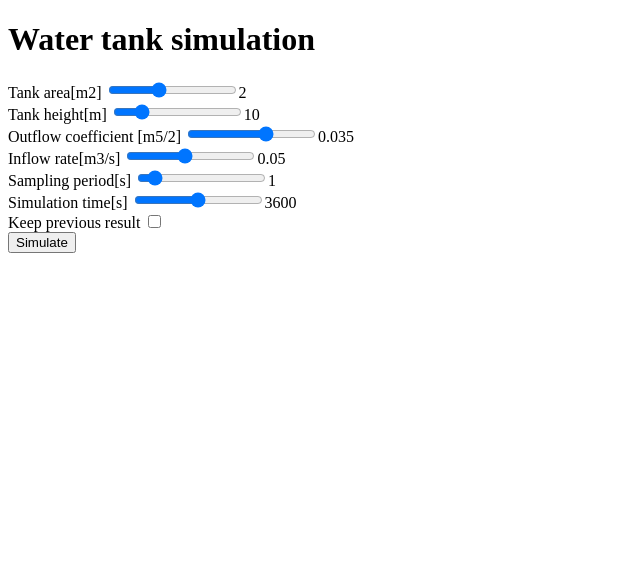
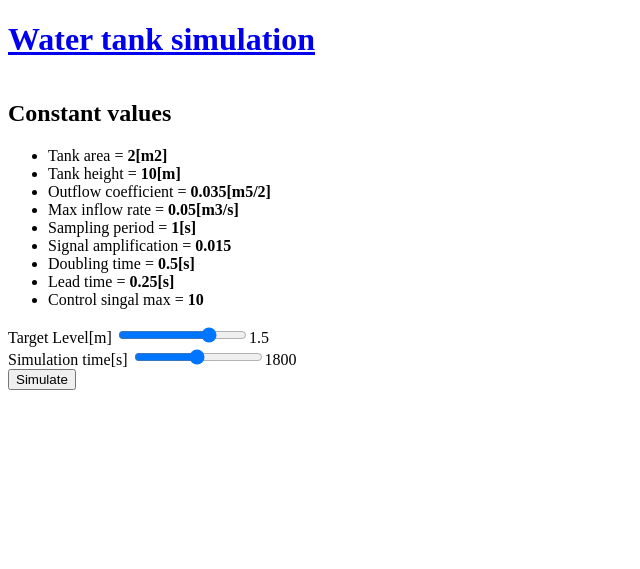
Before and after one commit to Quattro-Bajeena/Automatyka, a Flask app: page / in a window 1280 px wide. Shown: the top 569 px of the page, without its empty margins (0-640 px from the left). Run offline with Flask 2, Linux system fonts and the light colour scheme.

Commit message:
completed PID controller and its website

```diff
--- /dev/null
+++ b/static/styles/index.css
@@ -0,0 +1,7 @@
+
+#content{
+    display: grid;
+    grid-template-columns: 400px 1fr;
+    grid-template-rows: 1fr 1fr;
+    grid-auto-flow: column;
+}
--- a/templates/index.html
+++ b/templates/index.html
@@ -3,38 +3,66 @@
 <title>Automatyka - index</title>
 {% endblock %}
 
+{% block css %}
+<link rel="stylesheet" type="text/css" href="{{url_for('static', filename='styles/index.css')}}">
+{% endblock %}
+
 {% block main %}
 
+<header>
+    <h1><a href="{{url_for('index')}}">Water tank simulation</a></h1>
+</header>
+<div id="content">
 
-<h1>Water tank simulation</h1>
-<form id="water-tank" name="water-tank-data" action="{{url_for('water_tank_simulation')}}" method="POST">
-    <label for="data-area">Tank area[m2]</label>
-    <input type="range" name="tank-area" id="data-area" oninput="this.nextElementSibling.value = this.value" min="0.1" max="5" step="0.1" value="2"><output>2</output><br>
-
-    <label for="data-height">Tank height[m]</label>
-    <input type="range" name="tank-height" id="data-height" oninput="this.nextElementSibling.value = this.value" min="1" max="50" step="1" value="10"><output>10</output><br>
-
-    <label for="data-outflow-coef">Outflow coefficient [m5/2]</label>
-    <input type="range" name="outflow-coef" id="data-outflow-coef" oninput="this.nextElementSibling.value = this.value" min="0.010" max="0.05" step="0.005" value="0.035"><output>0.035</output><br>
-
-    <label for="data-inflow-rate">Inflow rate[m3/s]</label>
-    <input type="range" name="inflow-rate" id="data-inflow-rate" oninput="this.nextElementSibling.value = this.value" min="0.01"  max="0.1" step="0.005" value="0.05"><output>0.05</output><br>
-
-    <label for="data-sampling-period">Sampling period[s]</label>
-    <input type="range" name="sampling-period" id="data-sampling-period" oninput="this.nextElementSibling.value = this.value" min="0.1" max="10" step="0.1" value="1"><output>1</output><br>
+<div id="data">
+    {% if plot_name %}
+    <h2>Variables</h2>
+    <ul>
+        <li>Target level:<b>{{target_level}}[m]</b> </li>
+        <li>Simulation time: <b>{{simulation_time}}[s]</b> </li>
+    </ul>
+    {% endif %}
+    <h2>Constant values</h2>
+    <ul>
+        <li>Tank area = <b>2[m2]</b></li>
+        <li>Tank height = <b>10[m]</b></li>
+        <li>Outflow coefficient = <b>0.035[m5/2]</b></li>
+        <li>Max inflow rate = <b>0.05[m3/s]</b></li>
+        <li>Sampling period = <b>1[s]</b></li>
+        <li>Signal amplification = <b>0.015</b></li>
+        <li>Doubling time = <b>0.5[s]</b></li>
+        <li>Lead time = <b>0.25[s]</b></li>
+        <li>Control singal max = <b>10</b></li>
+    </ul>
+</div>
+<form id="water-tank" name="water-tank-data" action="{{url_for('water_tank_simulation')}}" method="GET">
+    <label for="target-level">Target Level[m]</label>
+    <input type="range" name="target-level" id="target-level" oninput="this.nextElementSibling.value = this.value" min="0.1" max="2" step="0.1" value="1.5"><output>1.5</output><br>
 
     <label for="data-simulation-time">Simulation time[s]</label>
-    <input type="range" name="simulation-time" id="data-simulation-time" oninput="this.nextElementSibling.value = this.value" min="60" max="7200" step="10" value="3600"><output>3600</output><br>
-
-    <label for="keep-result">Keep previous result</label>
-    <input type="checkbox" id="keep-result" name="keep-result"><br>
+    <input type="range" name="simulation-time" id="data-simulation-time" oninput="this.nextElementSibling.value = this.value" min="60" max="3600" step="10" value="1800"><output>1800</output><br>
 
     <button>Simulate</button>
 </form>
 
-{% if plot_filename %}
-<img src="{{url_for('show_plot', filename=plot_filename)}}">
+{% if plot_name %}
+<div id="plot">
+    <img src="{{url_for('show_plot', filename=plot_name)}}">
+</div>
+
+<div id="quality">
+    <h2>Quality indicators</h2>
+    <ul>
+        <li>Final error: <b>{{quality_indicators["final_error"]}}[m]</b></li>
+        <li>Overshoot: <b>{{quality_indicators["overshoot"]}}[%]</b></li>
+        <li>Regulation time: <b>{{quality_indicators["regulation_time"]}}[s]</b> </li>
+        <li>Integral Regulation Accuracy Indicator (I|e|): <b>{{quality_indicators["Ie"]}}</b></li>
+        <li>Integral Regulation Accuracy Indicator (Ie^2): <b>{{quality_indicators["Ie2"]}}</b></li>
+        <li>Integral regulatory cost indicator (I|u|): <b>{{quality_indicators["Iu"]}}</b></li>
+        <li>Integral regulatory cost indicator (Iu^2): <b>{{quality_indicators["Iu2"]}}</b></li>
+    </ul>
+</div>
 {% endif %}
 
-
+</div>
 {% endblock %}
--- a/wsgi.py
+++ b/wsgi.py
@@ -2,18 +2,32 @@ from flask import Flask, render_template, redirect, url_for, send_from_directory
 from pathlib import Path
 
 import water_tank
-
 
 app = Flask(__name__)
 
 PLOT_FOLDER = Path("plots")
 DATA_FOLDER = Path("data")
 
+TANK_AREA = 2  # m2
+TANK_HEIGHT = 10  # m
+OUTFLOW_COEF = 0.035  # m5/2
+INFLOW_RATE = 0.05  # m3/s
+SAMPLING_PERIOD = 1  # s
+
+SIMULATION_TIME = 30 * 60  # s
+
+TARGET_LEVEL = 1.5  # m
+
+SIGNAL_AMPLIFICATION = 0.015
+DOUBLING_TIME = 0.5  # s 0.5 to 2
+LEAD_TIME = 0.25  # s
+
+CONTROL_SIGNAL_MAX = 10
+
 
 @app.route("/")
 def index():
-    plot_name = request.args.get('plot_name')
-    return render_template("index.html", plot_filename=plot_name)
+    return render_template("index.html")
 
 
 @app.route("/plots/<filename>")
@@ -26,23 +40,25 @@ def show_water_tank_data(filename):
     return send_from_directory(DATA_FOLDER, filename)
 
 
-@app.route("/water-tank", methods=['POST'])
+@app.route("/water-tank")
 def water_tank_simulation():
-    print(request.form)
-    tank_area = float(request.form['tank-area'])
-    tank_height = float(request.form['tank-height'])
-    outflow_coef = float(request.form['outflow-coef'])
-    inflow_rate = float(request.form['inflow-rate'])
-    sampling_period = float(request.form['sampling-period'])
-    simulation_time = int(request.form['simulation-time'])
-    keep_result = bool(request.form.get('keep-result'))
-    print(keep_result)
+    target_level = float(request.args.get('target-level'))
+    simulation_time = int(request.args.get('simulation-time'))
+    #target_level = float(request.form['target-level'])
+    #simulation_time = int(request.form['simulation-time'])
 
-    result = water_tank.simulate_watertank(tank_area, tank_height, outflow_coef, inflow_rate, sampling_period,
-                                           simulation_time)
-    plot_name = water_tank.plot_save_water_levels(result, keep_result, PLOT_FOLDER, DATA_FOLDER)
+    result = water_tank.simulate_watertank(TANK_AREA, TANK_HEIGHT, OUTFLOW_COEF, INFLOW_RATE,
+                                           SAMPLING_PERIOD, simulation_time,
+                                           SIGNAL_AMPLIFICATION, CONTROL_SIGNAL_MAX, target_level, DOUBLING_TIME,
+                                           LEAD_TIME)
 
-    return redirect(url_for('index', plot_name=plot_name))
+    plot_name = water_tank.plot_save_water_levels(result, True, PLOT_FOLDER, DATA_FOLDER)
+
+    return render_template('index.html',
+                           plot_name=plot_name,
+                           quality_indicators=result["quality_indicators"],
+                           target_level=target_level,
+                           simulation_time=simulation_time)
 
 
 if __name__ == '__main__':
```
Also changed, not shown: water_tank.py (+40 -5 lines).
